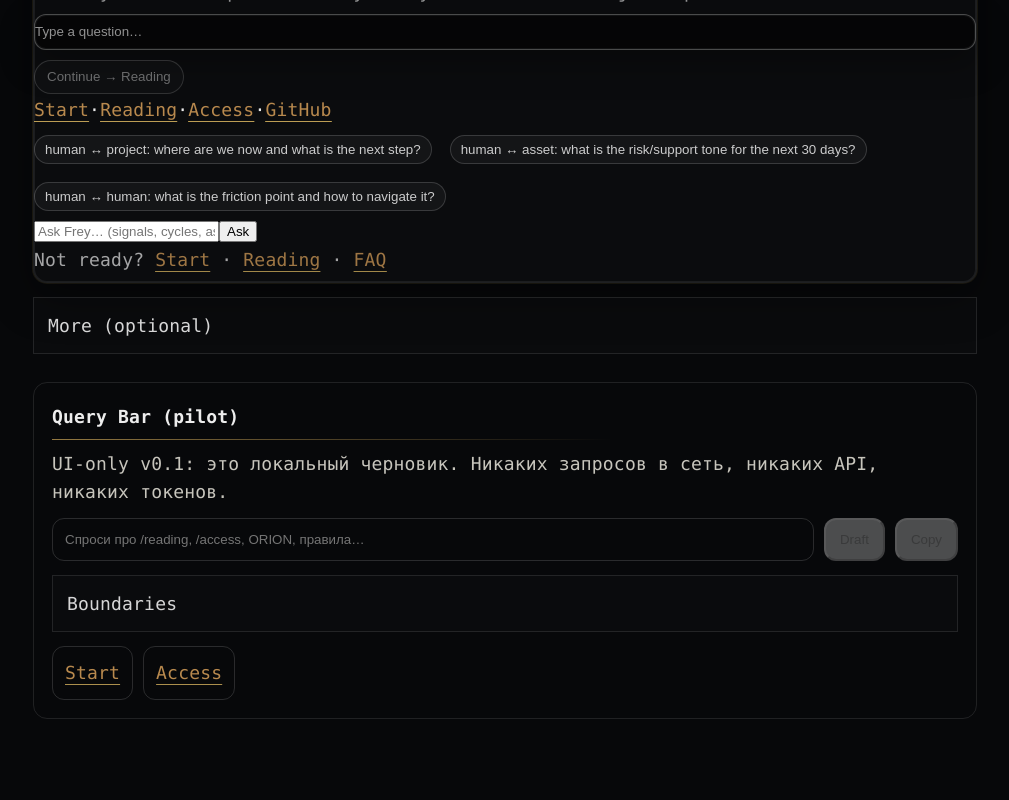
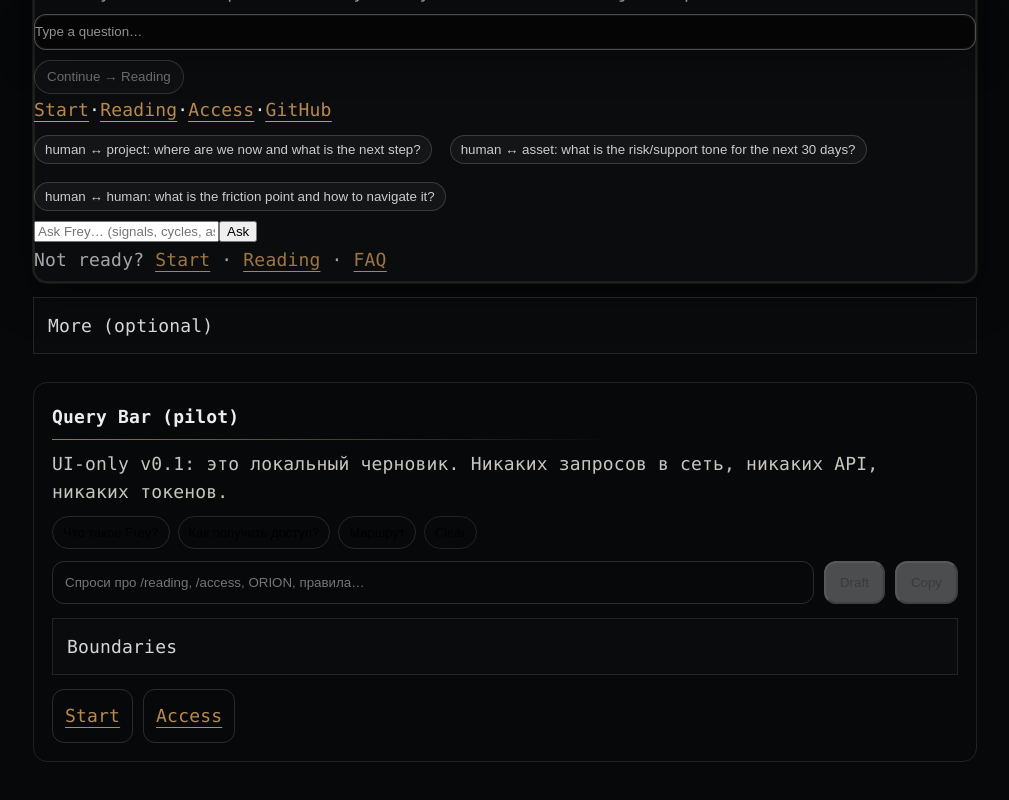
Before and after one commit to AiBhrigu/bhrigu-portal, a Next.js app: page /frey in a window 1280 px wide. Shown: the part 434-1234 px from the top of the page, without its empty margins (135-1144 px from the left). Built offline with nearby package versions, Linux system fonts and the light colour scheme.

Commit message:
frey: add query templates + html marker (ui-only) v0.1

```diff
--- a/pages/frey.js
+++ b/pages/frey.js
@@ -62,6 +62,23 @@ EXIT: …`;
   const [freyQuery, setFreyQuery] = useState("");
   const [freyDraft, setFreyDraft] = useState("");
   const [freyCopied, setFreyCopied] = useState(false);
+
+  const freyTemplates = [
+    { label: "Что такое Frey?", value: "Что такое Frey? Дай коротко: что он делает и где границы v0.1." },
+    { label: "Как получить доступ?", value: "Как получить доступ к Frey? Какие шаги и ограничения v0.1?" },
+    { label: "Маршрут", value: "Дай маршрут для новичка: /start → /reading → /access. Что читать и в каком порядке?" },
+  ];
+
+  const onFreyTemplate = (v) => {
+    setFreyQuery(v);
+    setFreyCopied(false);
+  };
+
+  const onFreyClear = () => {
+    setFreyQuery("");
+    setFreyDraft("");
+    setFreyCopied(false);
+  };
 
   const onFreyQuerySubmit = (e) => {
     e.preventDefault();
@@ -248,6 +265,41 @@ user ↔ scenario → relevance / maturity / decision nodes</pre>
           UI-only v0.1: это локальный черновик. Никаких запросов в сеть, никаких API, никаких токенов.
         </p>
 
+
+        <span data-phi-marker="FREY_SURFACE_CANON_V0_3" style={{ display: "none" }} />
+        <div style={{ display: "flex", gap: 8, flexWrap: "wrap", marginTop: 10 }}>
+          {freyTemplates.map((t) => (
+            <button
+              key={t.label}
+              type="button"
+              onClick={() => onFreyTemplate(t.value)}
+              style={{
+                padding: "8px 10px",
+                borderRadius: 999,
+                border: "1px solid rgba(255,255,255,0.14)",
+                background: "transparent",
+                fontSize: 13,
+                opacity: 0.9,
+              }}
+            >
+              {t.label}
+            </button>
+          ))}
+          <button
+            type="button"
+            onClick={onFreyClear}
+            style={{
+              padding: "8px 10px",
+              borderRadius: 999,
+              border: "1px solid rgba(255,255,255,0.14)",
+              background: "transparent",
+              fontSize: 13,
+              opacity: 0.75,
+            }}
+          >
+            Clear
+          </button>
+        </div>
         <form onSubmit={onFreyQuerySubmit} style={{ display: "flex", gap: 10, marginTop: 12, flexWrap: "wrap" }}>
           <input
             value={freyQuery}
```
